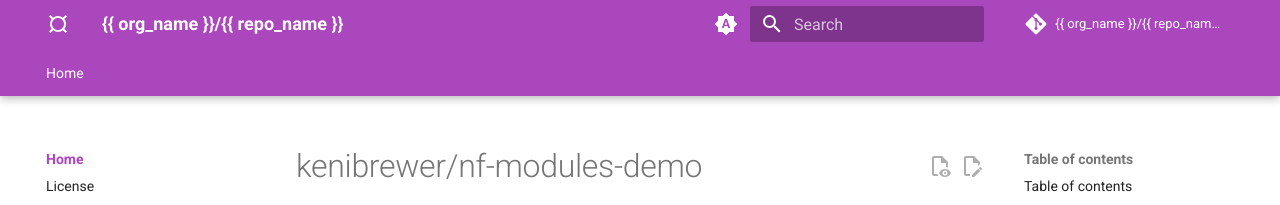
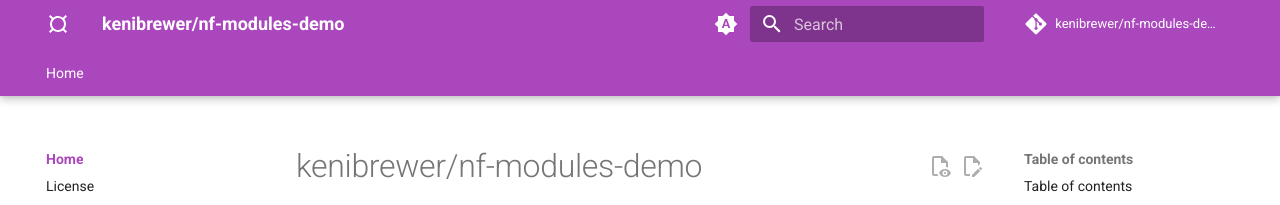
Before and after one commit to kenibrewer/nf-modules-demo, an MkDocs documentation site: the page built from docs/index.md, in a window 1280 px wide. Shown: the top 205 px of the page. Built offline with MkDocs 1.6.1 and Material for MkDocs 9.7.7, drawn with Linux system fonts in a browser that asks for light colours; comment, search, counter and statistics services are not loaded.

Commit message:
🧹 chore: update demo from nf-core/nf-modules-template@f49e720

```diff
--- a/.copier-answers.yml
+++ b/.copier-answers.yml
@@ -1,11 +1,13 @@
 # Changes here will be overwritten by Copier; NEVER EDIT MANUALLY
-_commit: 0.1.0-4-g0acede6
+_commit: 0.1.0-5-gf49e720
 _src_path: .
+ci: github
 copyright_holder: Ken Brewer
 copyright_license: MIT License
 copyright_year: 2024
 default_branch: main
 description: A demo nf-core style modules library generated using nf-core/modules-template.
-org_name: kenibrewer
+repo_host: https://github.com
 repo_name: nf-modules-demo
+repo_org_name: kenibrewer
 short_org_name: kbrewer
--- a/mkdocs.yml
+++ b/mkdocs.yml
@@ -1,8 +1,8 @@
-site_name: "{{ org_name }}/{{ repo_name }}"
-site_description: "{{ description }}"
-site_url: "https://{{ org_name }}.github.io/{{ repo_name }}"
-repo_url: "https://github.com/{{ org_name }}/{{ repo_name }}"
-repo_name: "{{ org_name }}/{{ repo_name }}"
+site_name: "kenibrewer/nf-modules-demo"
+site_description: "A demo nf-core style modules library generated using nf-core/modules-template."
+site_url: "https://kenibrewer.github.io/nf-modules-demo"
+repo_url: "https://github.com/kenibrewer/nf-modules-demo"
+repo_name: "kenibrewer/nf-modules-demo"
 
 validation:
   omitted_files: warn
```
